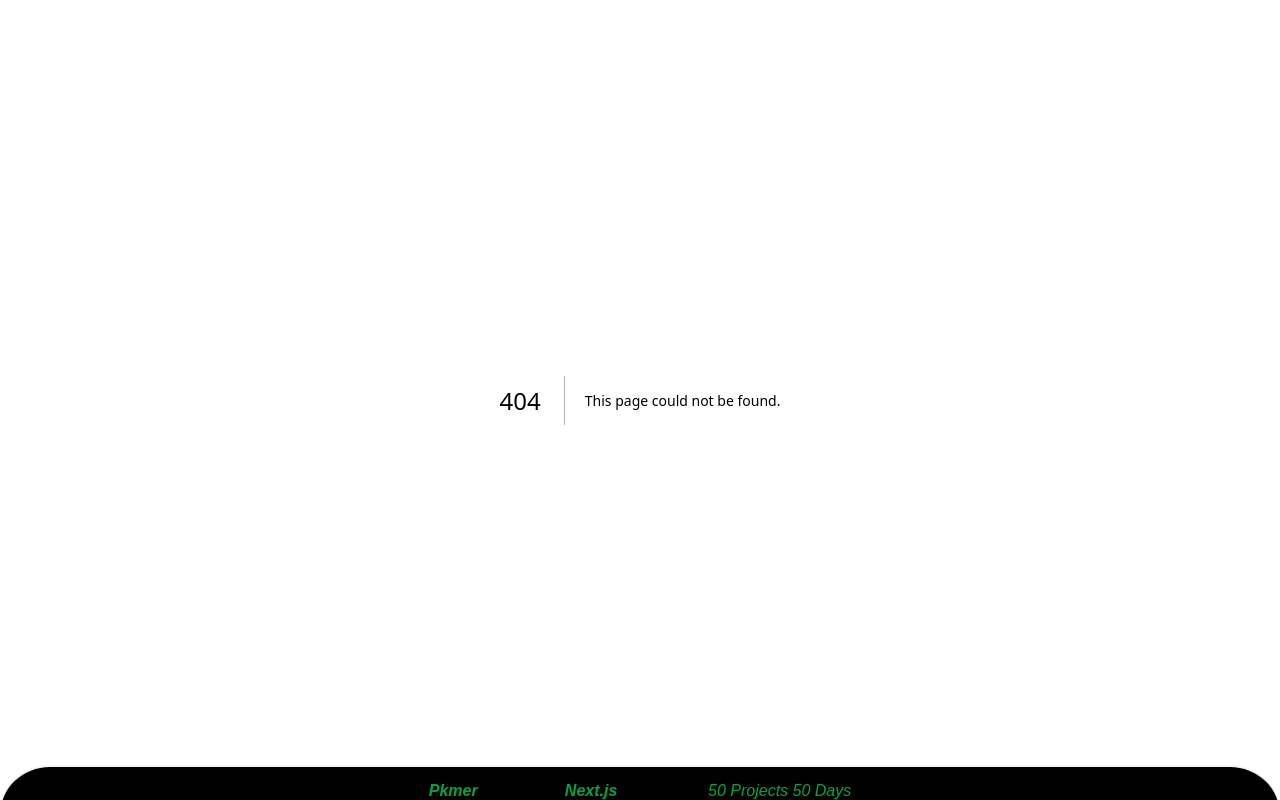
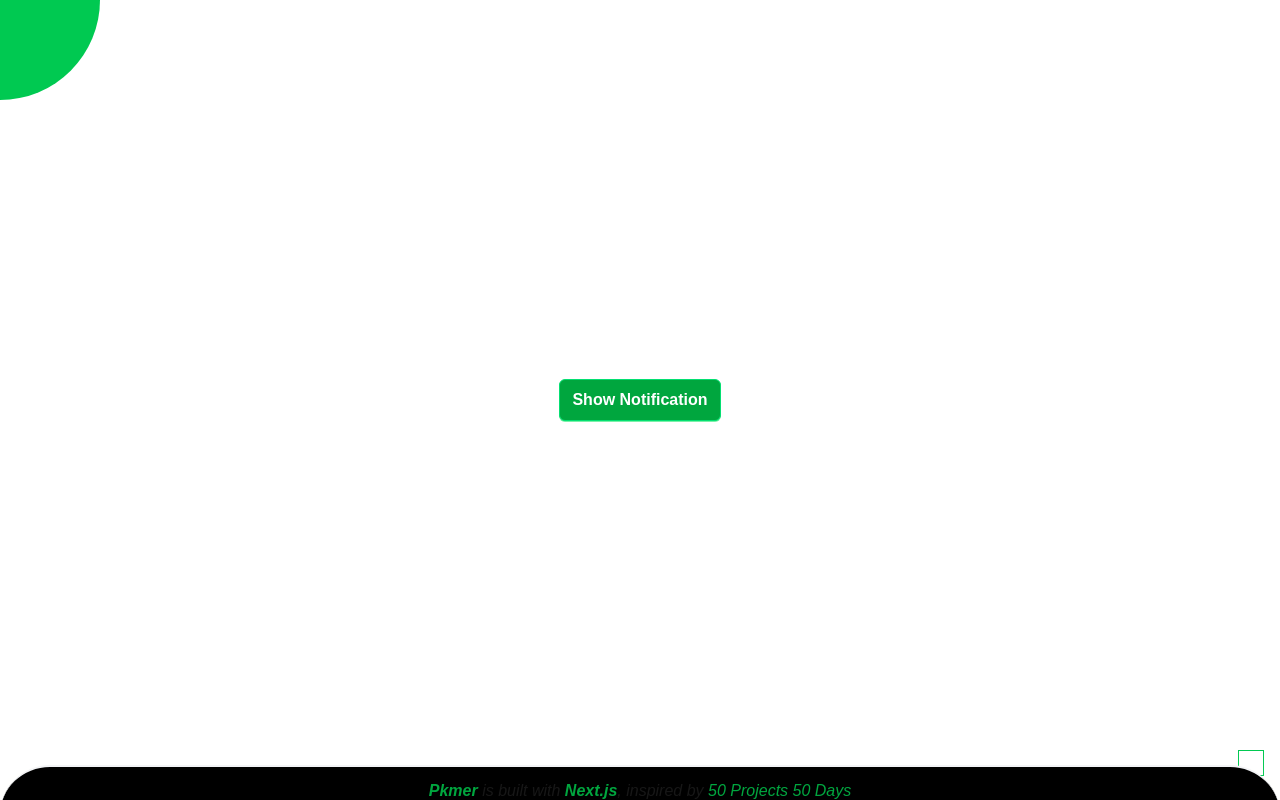
Before and after one commit to upangka/50days50projectsUseNextJs, a Next.js app: page /toast-notification in a window 1280 px wide. Before the commit this address had no page. Built offline with nearby package versions, Linux system fonts and the light colour scheme; some icons are missing.

Commit message:
feat(finished): 完成基本的显示

```diff
--- /dev/null
+++ b/src/app/(cases)/toast-notification/page.tsx
@@ -0,0 +1,75 @@
+'use client'
+import { useEffect, useRef, useState } from 'react'
+import { Button } from '@/components/pkmer-button'
+import { noop } from '@/utils'
+
+type Notification = {
+  id: number
+  message: string
+}
+
+export default function ToastNotificationPage() {
+  const [notifications, setNotifications] = useState<Notification[]>([])
+  const countRef = useRef(0)
+  function handleShowNotification() {
+    const newNotification: Notification = {
+      id: countRef.current++,
+      message: `[ ${countRef.current} ] This is a notification`
+    }
+    setNotifications(prev => [newNotification, ...prev])
+  }
+
+  return (
+    <section className='flex h-screen w-screen items-center justify-center'>
+      <Button onClick={handleShowNotification}>Show Notification</Button>
+      {/* 提示的容器 */}
+      <ul className='fixed right-4 bottom-6 flex flex-col items-center justify-start gap-2 border-1 border-green-500 p-3'>
+        {notifications.map(item => (
+          <NotificationBox
+            key={item.id}
+            notification={item}
+            onClose={() => setNotifications(prev => prev.filter(it => it.id !== item.id))}
+          />
+        ))}
+      </ul>
+    </section>
+  )
+}
+
+interface NotificationProps {
+  /**
+   * 提示
+   */
+  notification: Notification
+  /**
+   * 持续时间
+   */
+  duration?: number
+  /**
+   * 关闭
+   * @returns
+   */
+  onClose?: () => void
+}
+
+const NotificationBox: React.FC<NotificationProps> = ({
+  notification,
+  duration = 1000,
+  onClose = noop
+}) => {
+  useEffect(() => {
+    const timer = setTimeout(() => {
+      onClose()
+    }, duration)
+
+    return () => clearTimeout(timer)
+  }, [])
+
+  return (
+    <>
+      <li className='w-full rounded-lg px-2.5 py-2.5 text-lg shadow-md shadow-white'>
+        {notification.message}
+      </li>
+    </>
+  )
+}
--- a/src/data/projects.tsx
+++ b/src/data/projects.tsx
@@ -37,7 +37,7 @@ export const projects: ProjectDemo[] = [
   { id: 24, title: 'Content Placeholder', route: 'content-placeholder', finished: false },
   { id: 25, title: 'Sticky Navbar', route: 'sticky-navbar', finished: true },
   { id: 26, title: 'Double Vertical Slider', route: 'double-vertical-slider', finished: false },
-  { id: 27, title: 'Toast Notification', route: 'toast-notification', finished: false },
+  { id: 27, title: 'Toast Notification', route: 'toast-notification', finished: true },
   { id: 28, title: 'Github Profiles', route: 'github-profiles', finished: true },
   { id: 29, title: 'Double Click Heart', route: 'double-click-heart', finished: true },
   { id: 30, title: 'Auto Text Effect', route: 'auto-text-effect', finished: true },
```
